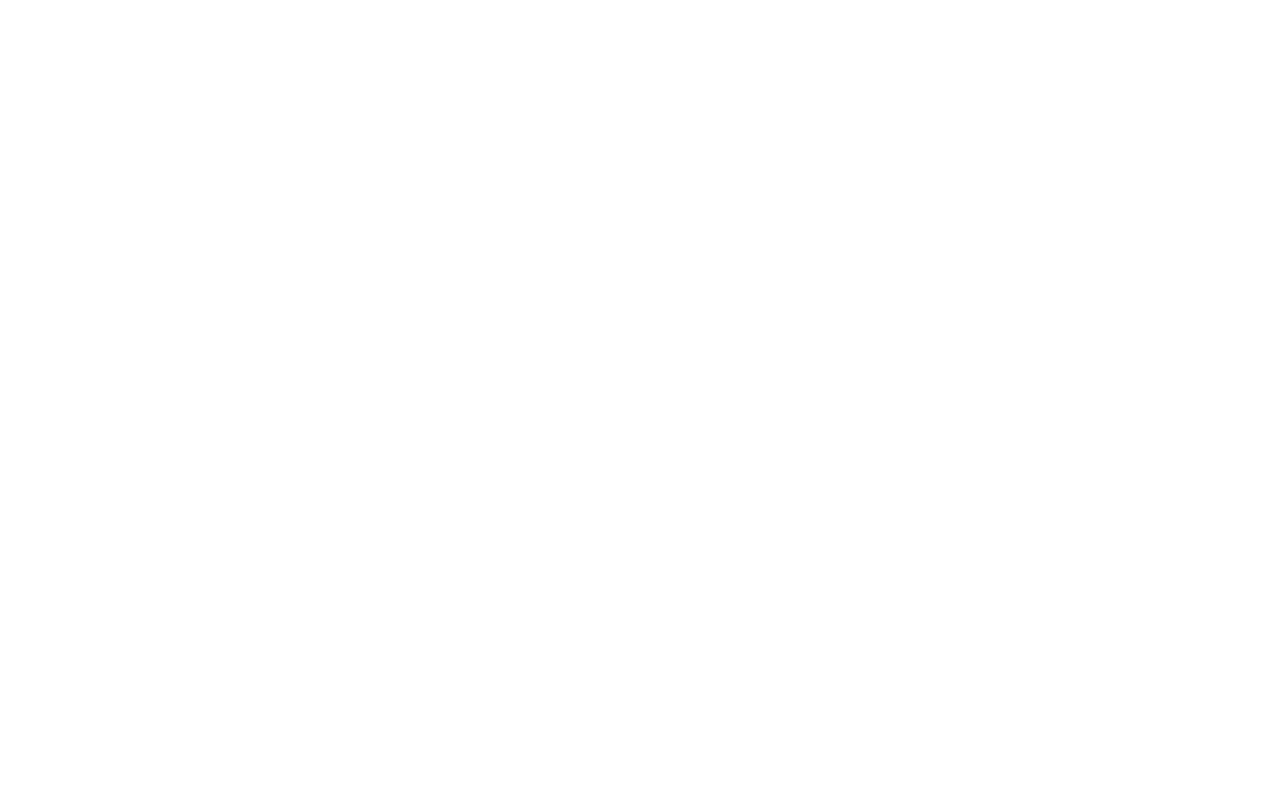
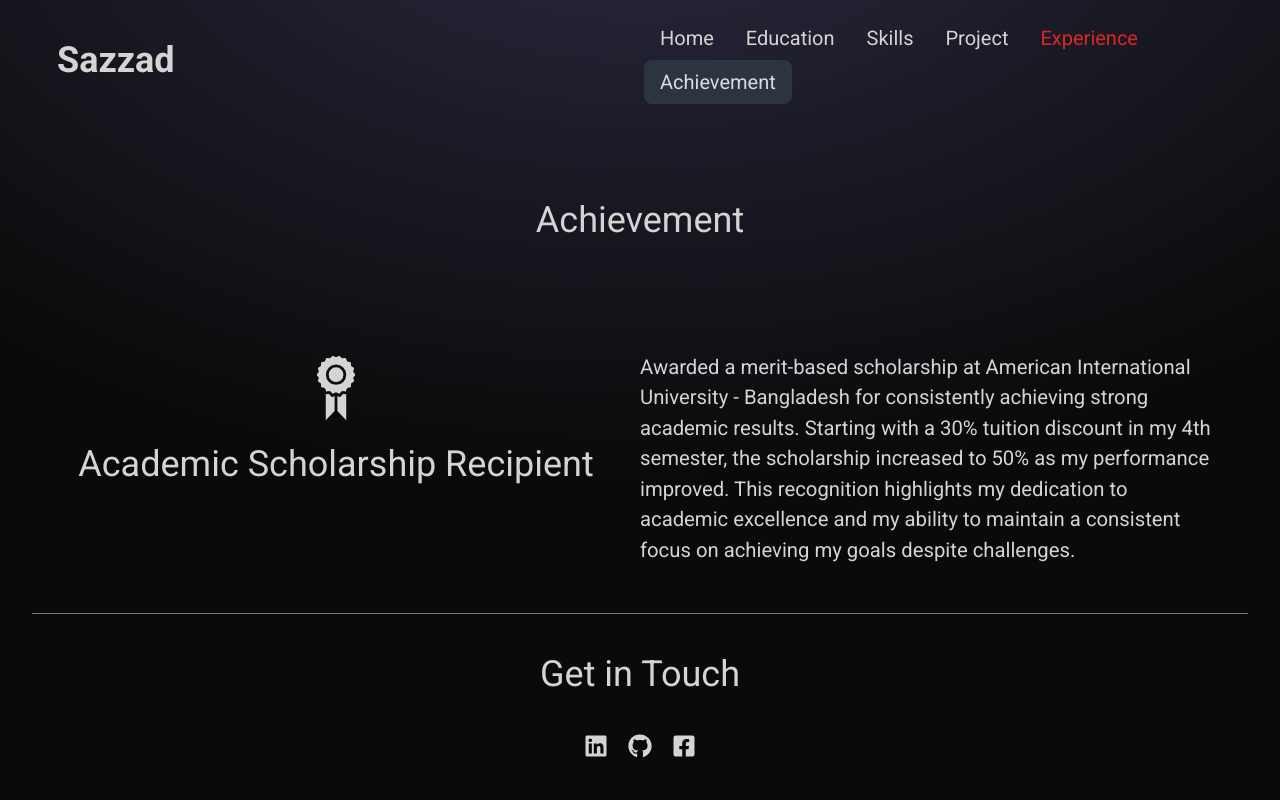
Before and after one commit to FazleRifat121/sazzad, a React (Vite) app: page /achievement in a window 1280 px wide. Before the commit this address had no page. Shown: the top 800 px of the page. Built offline with nearby package versions, Linux system fonts and the light colour scheme.

Commit message:
achievement page done

```diff
--- a/src/components/Router/Router.jsx
+++ b/src/components/Router/Router.jsx
@@ -8,6 +8,7 @@
 import ProjectDetails from "../projects/ProjectDetails";
 import Skill from "../skill/Skill";
 import Education from "../education/Education";
+import Achievement from "../achievement/Achievement";
 
 function Router() {
   return (
@@ -25,6 +26,7 @@
           <Route path="education" element={<Education />} />
           <Route path="skill" element={<Skill />} />
           <Route path="projects" element={<Projects />} />
+          <Route path="achievement" element={<Achievement />} />
           <Route path="projects/:id" element={<ProjectDetails />} />
         </Route>
       </Routes>
--- /dev/null
+++ b/src/components/achievement/Achievement.jsx
@@ -0,0 +1,49 @@
+import { motion } from "framer-motion";
+import { GiAchievement } from "react-icons/gi";
+const Achievement = () => {
+  return (
+    <div>
+      <div className="border-b border-neutral-500 pb-4">
+        {/* technical skiil  */}
+        <h1 className="text-4xl text-center my-20">Achievement</h1>
+
+        {/* Flutter  */}
+        <div className="flex flex-wrap">
+          <div className="w-full lg:w-1/2 lg:p-8">
+            <div className="flex items-center justify-center">
+              <motion.div
+                initial={{ x: -100, opacity: 0 }}
+                whileInView={{ x: 0, opacity: 1 }}
+                transition={{ duration: 0.5 }}
+                className="flex justify-center items-center flex-col gap-5"
+              >
+                <GiAchievement className="text-7xl"></GiAchievement>
+                <h3 className="text-4xl">Academic Scholarship Recipient</h3>
+              </motion.div>
+            </div>
+          </div>
+          <div className="w-full lg:w-1/2">
+            <div className="flex justify-center lg:justify-start">
+              <motion.p
+                className="my-2 max-w-xl py-6 text-[20.3px]"
+                initial={{ x: 100, opacity: 0 }}
+                whileInView={{ x: 0, opacity: 1 }}
+                transition={{ duration: 0.5 }}
+              >
+                Awarded a merit-based scholarship at American International
+                University - Bangladesh for consistently achieving strong
+                academic results. Starting with a 30% tuition discount in my 4th
+                semester, the scholarship increased to 50% as my performance
+                improved. This recognition highlights my dedication to academic
+                excellence and my ability to maintain a consistent focus on
+                achieving my goals despite challenges.
+              </motion.p>
+            </div>
+          </div>
+        </div>
+      </div>
+    </div>
+  );
+};
+
+export default Achievement;
--- a/src/components/navbar/Navbar.jsx
+++ b/src/components/navbar/Navbar.jsx
@@ -34,7 +34,7 @@
         </NavLink>
       </li>
       <li>
-        <NavLink to="/achievement" className="hover:underline text-red-600" end>
+        <NavLink to="/achievement" className="hover:underline " end>
           Achievement
         </NavLink>
       </li>
--- a/src/components/skill/Skill.jsx
+++ b/src/components/skill/Skill.jsx
@@ -109,10 +109,11 @@
                 whileInView={{ x: 0, opacity: 1 }}
                 transition={{ duration: 0.5 }}
               >
-                Experienced in using C++ for competitive programming and
-                algorithm development. My skills include writing efficient,
-                high-performance code to solve complex problems, which
-                strengthens my logical thinking and coding efficiency.
+                Skilled in developing desktop applications and systems using C#.
+                I built an Inventory Management System with complete CRUD
+                functionalities, tackling challenges like database connectivity
+                and debugging effectively. My work in C# emphasizes clean code
+                and user-friendly interfaces.
               </motion.p>
             </div>
           </div>
```
